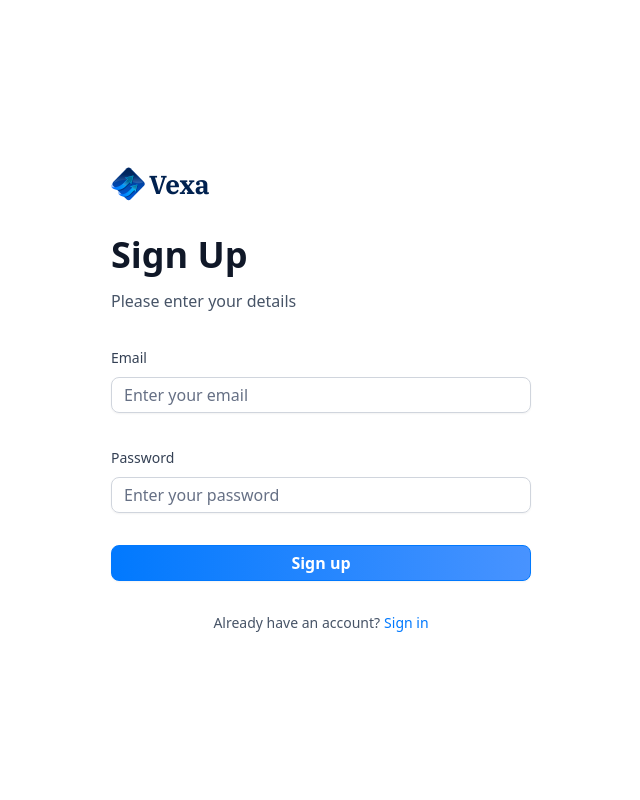
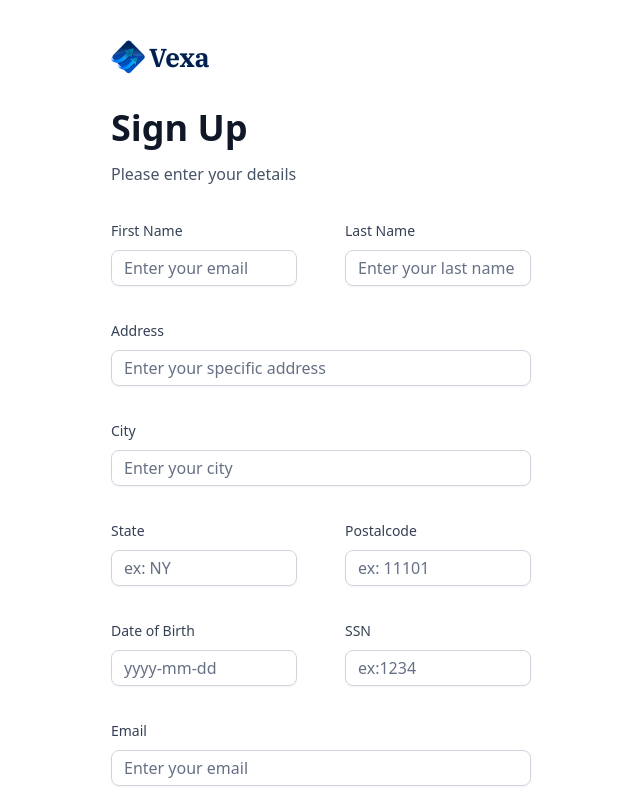
Before and after one commit to AdriansFreimanis/banking, a Next.js app: page /sign-up in a window 1280 px wide. Shown: the top 800 px of the page, without its empty margins (319-959 px from the left). Built offline with nearby package versions, Linux system fonts and the light colour scheme.

Commit message:
Added signup and sign in forms to website

```diff
--- a/components/AuthForm.tsx
+++ b/components/AuthForm.tsx
@@ -20,31 +20,59 @@ import { Input } from "@/components/ui/input"
 import CustomInput from './CustomInput';
 import { authformSchema } from '@/lib/utils';
 import { Loader2 } from 'lucide-react';
+import SignUp from '@/app/(auth)/sign-up/page';
+import { useRouter } from 'next/navigation';
+import { signIn, signUp } from '@/lib/actions/user.actions';
 
 
 
 const AuthForm = ({ type }: { type: string }) => {
+    const router = useRouter();
     const [user, setUser] = useState(null)
     const [isLoading, setIsLoading] = useState(false)
 
-
+    const formSchema = authformSchema(type);
     // 1. Define your form.
-    const form = useForm<z.infer<typeof authformSchema>>({
-        resolver: zodResolver(authformSchema),
+    const form = useForm<z.infer<typeof formSchema>>({
+        resolver: zodResolver(formSchema),
         defaultValues: {
-            email: "",
-            password: ""
+            email: '',
+            password: '',
+            firstname: '',
+            lastname: '',
+            address1: '',
+            state: '',
+            postalcode: '',
+            dateOfBirth: '',
+            ssn: '',
         },
     })
 
     // 2. Define a submit handler.
-    function onSubmit(values: z.infer<typeof authformSchema>) {
-        // Do something with the form values.
-        // ✅ This will be type-safe and validated.
-        setIsLoading(true)
-        console.log(values)
+    const onSubmit = async (data: z.infer<typeof formSchema>) => {
+    setIsLoading(true);
+    try {
+        // Sign up with Appwrite & create plaid token
+
+        if(type === 'sign-up'){
+            const newUser = await signUp(data);
+
+            setUser(newUser);
+        }
+        if(type === 'sign-in'){
+            const response = await signIn ({
+                email: data.email,
+                password: data.password,
+            })
+            if(response) router.push('/')
+        }
+    } catch (error) {
+        console.log(error);
+    }finally{
         setIsLoading(false);
     }
+
+}
 
     return (
         <section className='auth-form'>
@@ -84,12 +112,75 @@ const AuthForm = ({ type }: { type: string }) => {
                 <>
                     <Form {...form}>
                         <form onSubmit={form.handleSubmit(onSubmit)} className="space-y-8">
+                            {type === 'sign-up' && (
+                                <>
+                                    <div className='flex gap-12'>
+                                        <CustomInput
+                                            control={form.control}
+                                            name='firstname'
+                                            label='First Name'
+                                            placeholder='Enter your email'
+                                        />
+
+                                        <CustomInput
+                                            control={form.control}
+                                            name='lastname'
+                                            label='Last Name'
+                                            placeholder='Enter your last name'
+                                        />
+                                    </div>
+
+                                    <CustomInput
+                                        control={form.control}
+                                        name='address1'
+                                        label='Address'
+                                        placeholder='Enter your specific address'
+                                    />
+                                    <CustomInput
+                                        control={form.control}
+                                        name='city'
+                                        label='City'
+                                        placeholder='Enter your city'
+                                    />
+                                    <div className='flex gap-12'>
+
+                                        <CustomInput
+                                            control={form.control}
+                                            name='state'
+                                            label='State'
+                                            placeholder='ex: NY'
+                                        />
+                                        <CustomInput
+                                            control={form.control}
+                                            name='postalcode'
+                                            label='Postalcode'
+                                            placeholder='ex: 11101'
+                                        />
+                                    </div>
+
+                                    <div className='flex gap-12'>
+                                        <CustomInput
+                                            control={form.control}
+                                            name='dateOfBirth'
+                                            label='Date of Birth'
+                                            placeholder='yyyy-mm-dd'
+                                        />
+
+                                        <CustomInput
+                                            control={form.control}
+                                            name='ssn'
+                                            label='SSN'
+                                            placeholder='ex:1234'
+                                        />
+                                    </div>
+                                </>
+                            )}
                             <CustomInput
                                 control={form.control}
                                 name='email'
                                 label='Email'
                                 placeholder='Enter your email'
-                                type='username'
+
                             />
 
                             <CustomInput
@@ -97,7 +188,7 @@ const AuthForm = ({ type }: { type: string }) => {
                                 name='password'
                                 label='Password'
                                 placeholder='Enter your password'
-                                type='password'
+
                             />
                             <div className='flex flex-col gap-4'>
                                 <Button type="submit" disabled={isLoading} className='form-btn'>
--- a/components/CustomInput.tsx
+++ b/components/CustomInput.tsx
@@ -5,15 +5,17 @@ import {Control, FieldPath, Form} from 'react-hook-form'
 import z from 'zod';
 import { authformSchema } from '@/lib/utils';
 
+const formSchema = authformSchema('sign-up')
+
 interface CustomInputProps {
-    control:  Control<z.infer<typeof authformSchema>> ,
-    name: FieldPath<z.infer<typeof authformSchema>>,
+    control:  Control<z.infer<typeof formSchema>> ,
+    name: FieldPath<z.infer<typeof formSchema>>,
     label: string;
     placeholder?: string;
-    type: string;
+
 }
 
-const CustomInput = ({control,name,label,placeholder,type}: CustomInputProps) => {
+const CustomInput = ({control,name,label,placeholder}: CustomInputProps) => {
     return (
         <FormField
             control={control}
@@ -27,8 +29,7 @@ const CustomInput = ({control,name,label,placeholder,type}: CustomInputProps) =>
                         <FormControl>
                             <Input
                                 placeholder={placeholder}
-                                className='input-class'
-                                type={type}
+                                className={`input-class`}
                                 {...field}
                             />
                         </FormControl>
--- /dev/null
+++ b/lib/actions/user.actions.ts
@@ -0,0 +1,17 @@
+'use server';
+
+export const signIn = async () =>{
+    try {
+        // Mutation / Database / Make fetch
+    } catch (error) {
+        console.error('Error', error);
+    }
+}
+
+export const signUp = async (userData: SignUpParams) =>{
+    try {
+        //Create a user account
+    } catch (error) {
+        console.error('Error', error);
+    }
+}
--- a/lib/utils.ts
+++ b/lib/utils.ts
@@ -195,8 +195,49 @@ export const getTransactionStatus = (date: Date) => {
   return date > twoDaysAgo ? "Processing" : "Success";
 };
 
-export const authformSchema = z.object({
-    email: z.string().email({ message: "Invalid email address" }),
-    password: z.string().min(8, {message: "Password is required and must be atleast 8 characters"}),
-    username: z.string().min(8),
+export const authformSchema = (type: string) => z.object({
+  //Sign in
+    email: z.string()
+        .min(1, { message: "Required" })
+        .email({ message: "Invalid email address" }),
+
+    password: z.string()
+        .min(1, { message: "Required" })
+        .min(8, { message: "Password is required and must be atleast 8 characters" }),
+
+  //Sign up and sign in
+
+    firstname: type == 'sign-in' ? z.string().optional() : z.string()
+        .min(1, { message: "Required" })
+        .min(3, { message: "Required" }),
+
+    lastname: type == 'sign-in' ? z.string().optional() : z.string()
+        .min(1, { message: "Required" })
+        .min(3, { message: "Required" }),
+
+    address1: type == 'sign-in' ? z.string().optional() : z.string()
+        .min(1, { message: "Required" })
+        .max(50),
+
+    city: type == 'sign-in' ? z.string().optional() : z.string()
+        .min(1, { message: "Required" })
+        .max(50),
+
+    state: type == 'sign-in' ? z.string().optional() : z.string()
+        .min(1, { message: "Required" })
+        .min(2, { message: "Required" })
+        .max(2),
+
+    postalcode: type == 'sign-in' ? z.string().optional() : z.string()
+        .min(1, { message: "Required" })
+        .min(3, { message: "Required" })
+        .max(6),
+
+    dateOfBirth: type == 'sign-in' ? z.string().optional() : z.string()
+        .min(1, { message: "Required" })
+        .min(3, { message: "Required" }),
+
+    ssn: type == 'sign-in' ? z.string().optional() : z.string()
+        .min(1, { message: "Required" })
+        .min(3, { message: "Required" })
 })
```
